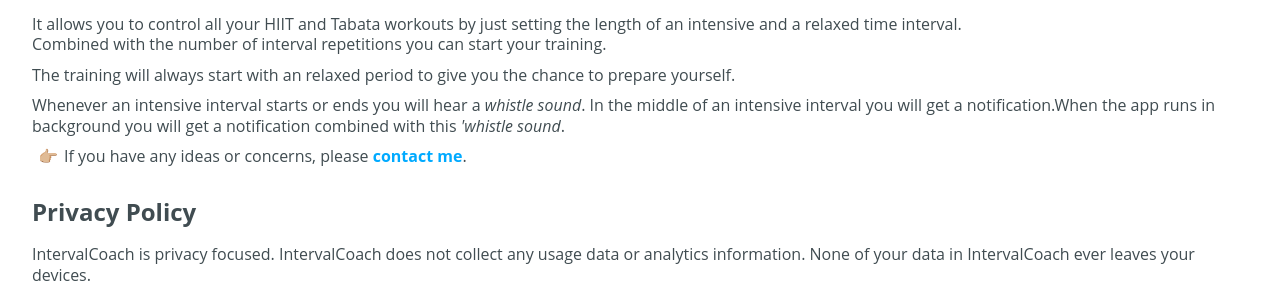
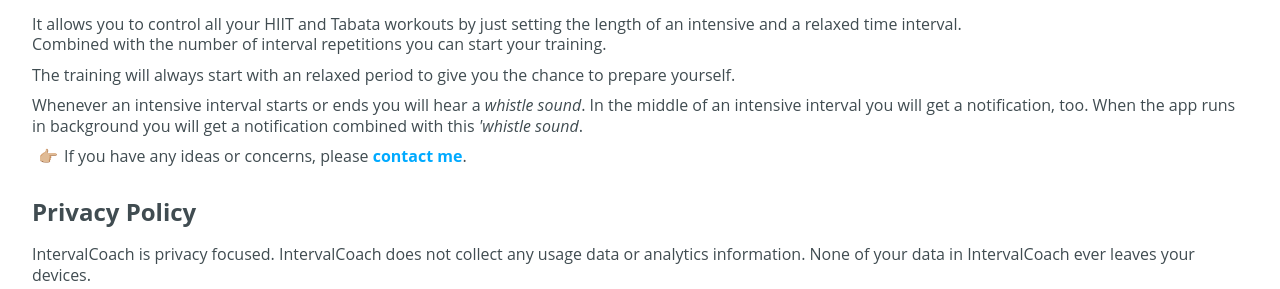
Before and after one commit to cs-LA/home, a Jekyll site: the page built from IntervalCoach/index.md, in a window 1280 px wide. Shown: the part 282-571 px from the top of the page. Built offline with Jekyll 4.4.1, drawn with Linux system fonts in a browser that asks for light colours; our own code applies the rules of GitHub Pages for plain Markdown files.

Commit message:
Update index.md

```diff
--- a/IntervalCoach/index.md
+++ b/IntervalCoach/index.md
@@ -22,7 +22,7 @@
 
 <p><span class="en">It allows you to control all your HIIT and Tabata workouts by just setting the length of an intensive and a relaxed time interval.<br>Combined with the number of interval repetitions you can start your training.</span><span class="de">Kontrolliere alle Deine HIIT- und Tabata-Trainingseinheiten ganz einfach durch Festlegung der Länge eines intensiven und eines entspannten Zeitintervalls.<br>Kombiniert mit der Anzahl der Intervallwiederholungen kann das Training losgehen.</span></p>
 <p><span class="en">The training will always start with an relaxed period to give you the chance to prepare yourself.</span><span class="de">Das Training beginnt immer mit einer entspannten Phase, um sich vorbereiten zu können.</span></p>
-<p><span class="en">Whenever an intensive interval starts or ends you will hear a <i>whistle sound</i>. In the middle of an intensive interval you will get a notification.When the app runs in background you will get a notification combined with this <i>'whistle sound</i>.</span><span class="de">Zu Beginn und am Ende eines jeden intensiven Intervalls ertönt ein <i>Pfeifton</i>. In der Mitte eines intensiven Intervalls gibt es ebenfalls einen Hinweis. Wenn die App im Hintergrund läuft, erscheint ein Hinweis zusammen mit diesem <i>Pfeifton</i>.</span></p>
+<p><span class="en">Whenever an intensive interval starts or ends you will hear a <i>whistle sound</i>. In the middle of an intensive interval you will get a notification, too. When the app runs in background you will get a notification combined with this <i>'whistle sound</i>.</span><span class="de">Zu Beginn und am Ende eines jeden intensiven Intervalls ertönt ein <i>Pfeifton</i>. In der Mitte eines intensiven Intervalls gibt es ebenfalls einen Hinweis. Wenn die App im Hintergrund läuft, erscheint ein Hinweis zusammen mit diesem <i>Pfeifton</i>.</span></p>
 
 <p class="hint">
   <span class="en">If you have any ideas or concerns, please <b><a href="mailto:cl.schuetzdeller@icloud.com">contact me</a></b>.</span>
```
